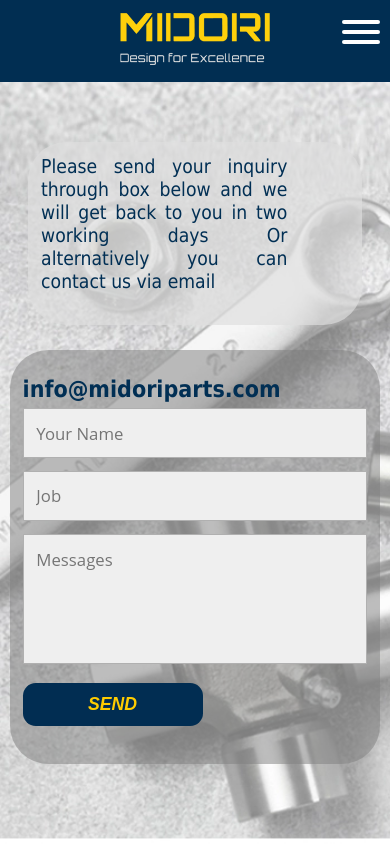
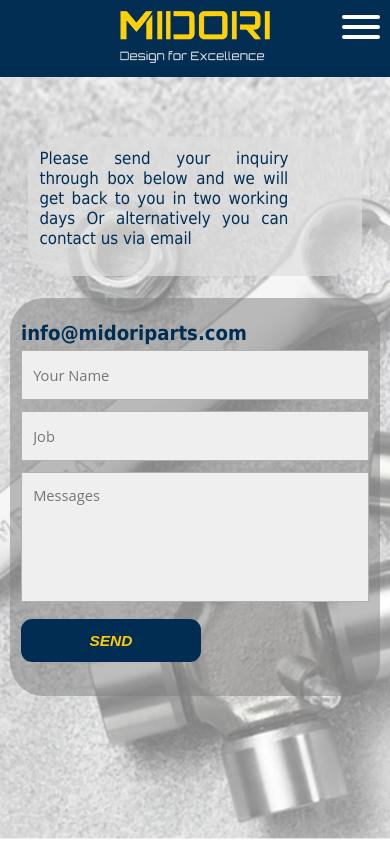
Before and after one commit to hosseini-milad/midori, a React (Vite) app: page /contact in a window 390 px wide. Built offline with nearby package versions, Linux system fonts and the light colour scheme.

Commit message:
changin some mobile styles

```diff
--- a/src/index.css
+++ b/src/index.css
@@ -658,6 +658,12 @@ body {
 }
 /* Responsive Styles.............................. */
 @media (max-width: 1000px) {
+  .midori-product-steering .midori-header .log-wrapper{
+    top: 50px;
+  }
+  .midori-product-steering .midori-header .hamburger-menu{
+    top: 50px;
+  }
   .midori-product-steering .midori-footer {
     .p-wrapper {
       padding-left: 80px;
@@ -674,7 +680,7 @@ body {
 
 @media (max-width: 750px) {
   .midori-header .hamburger-menu {
-    top: 15px;
+    top: 15px !important;
     right: 10px;
   }
   .midori-header .main-dropmenu {
@@ -688,7 +694,7 @@ body {
   }
   /* Home */
   .midori-home {
-    background-image: url(../img/mobile/home-mobile.webp);
+    background-image: url(../public/banners/mobile/home-mobile.webp);
   }
   .midori-home .midori-header {
     align-items: flex-end;
@@ -805,6 +811,8 @@ body {
   }
   /* support */
   .midori-sup {
+
+    height: auto;
     .hamburger-menu {
       top: 20px;
     }
@@ -825,7 +833,7 @@ body {
     align-items: center;
     justify-content: center;
     gap: 1rem;
-    background-image: url(../img/mobile/support.webp);
+    background-image: url(../public/banners/mobile/support.webp);
     background-position: bottom;
   }
   .midori-sup .midori-main .sup-item {
@@ -907,6 +915,13 @@ body {
   }
 }
 @media (max-width: 700px) {
+  html{
+    font-size: 70%;
+  }
+  .midori-product-steering .midori-main .adv-list li::before{
+    width: 20px;
+    height: 20px;
+  }
   .midori-product-steering .midori-footer {
     .p-wrapper {
       padding-left: 90px;
@@ -921,6 +936,10 @@ body {
   }
 }
 @media (max-width: 500px) {
+  .midori-product-steering .midori-header .log-wrapper{
+    width: 120px;
+    top: 12px;
+  }
   .midori-product-steering .midori-footer {
     .p-wrapper {
       width: 130%;
@@ -936,6 +955,9 @@ body {
   }
 }
 @media (max-width: 360px) {
+  html{
+    font-size: 60%;
+  }
   .midori-product-steering .midori-footer {
     .p-wrapper {
       width: 150%;
@@ -949,4 +971,6 @@ body {
       }
     }
   }
+
+
 }
```
